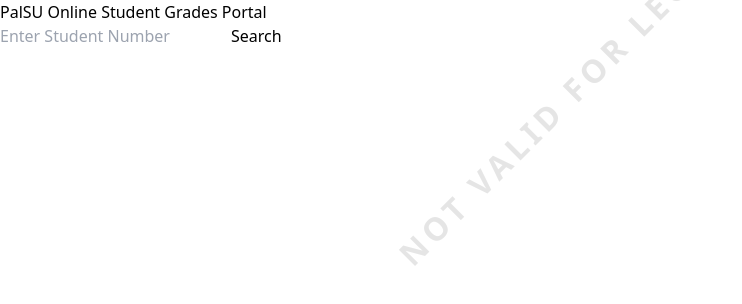
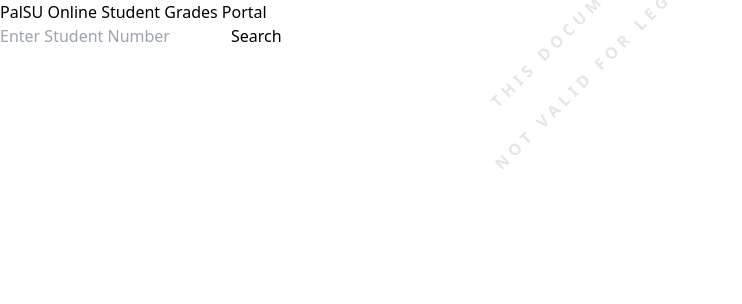
Before and after one commit to dustin1016/grade-kiosk, a React (Vite) app: page / in a window 1280 px wide. Shown: the top 304 px of the page, without its empty margins (0-742 px from the left). Built offline with nearby package versions, Linux system fonts and the light colour scheme.

Commit message:
updated UI watermark

```diff
--- a/src/App.jsx
+++ b/src/App.jsx
@@ -49,7 +49,8 @@ function App() {
   return (
 
     <div className="relative">
-      <div className="watermark-text">Not Valid For Legal Purposes</div>
+      <div className="watermark-text">This Document is</div>
+      <div className="watermark-text2">Not Valid For Legal Purposes</div>
       <div className="flex flex-col items-center lg:justify-start min-h-screen bg-gray-100">
         <h1 className='text-center text-lg font-semibold'>PalSU Online Student Grades Portal</h1>
           <CenteredInput onSearch={fetchStudentData} isFetching={isFetchin} />
--- a/src/index.css
+++ b/src/index.css
@@ -13,10 +13,10 @@ body {
 
 .watermark-text {
   position: absolute;
-  top: 50%;
-  left: 50%;
+  top: 45%;
+  left: 45%;
   transform: translate(-50%, -50%) rotate(-45deg);
-  font-size: 2rem;
+  font-size: 1rem;
   color: rgba(0, 0, 0, 0.1);
   font-weight: bold;
   letter-spacing: 5px;
@@ -25,3 +25,18 @@ body {
   user-select: none;
   pointer-events: none;
 }
+
+.watermark-text2 {
+  position: absolute;
+  top: 50%;
+  left: 50%;
+  transform: translate(-50%, -50%) rotate(-45deg);
+  font-size: 1rem;
+  color: rgba(0, 0, 0, 0.1);
+  font-weight: bold;
+  letter-spacing: 5px;
+  text-transform: uppercase;
+  white-space: nowrap;
+  user-select: none;
+  pointer-events: none;
+}
```
